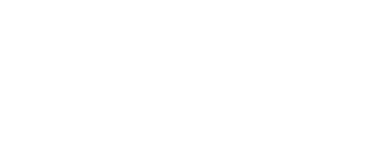
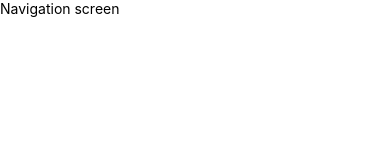
Before and after one commit to MateuszRajek/slash-nav-app, a React Native app: screen / in a window 390 px wide. Shown: the top 160 px of the page. Built offline with nearby package versions, Linux system fonts and the light colour scheme.

Commit message:
Added basic nav screen structure

```diff
--- a/App.tsx
+++ b/App.tsx
@@ -1,12 +1,12 @@
 import React from 'react';
 
-import {SafeAreaView, ScrollView, StatusBar} from 'react-native';
+import { SafeAreaView } from 'react-native';
+import Navigation from './src/screens/Navigation';
 
 function App(): React.JSX.Element {
   return (
     <SafeAreaView>
-      <StatusBar />
-      <ScrollView contentInsetAdjustmentBehavior="automatic"></ScrollView>
+      <Navigation />
     </SafeAreaView>
   );
 }
--- /dev/null
+++ b/src/screens/Navigation/Navigation.tsx
@@ -0,0 +1,11 @@
+import { Text, View } from 'react-native';
+
+const Navigation = () => {
+  return (
+    <View>
+      <Text>Navigation screen</Text>
+    </View>
+  );
+};
+
+export default Navigation;
--- /dev/null
+++ b/src/screens/Navigation/index.js
@@ -0,0 +1 @@
+export { default } from './Navigation';
```
Also changed, not shown: .prettierrc.js.
